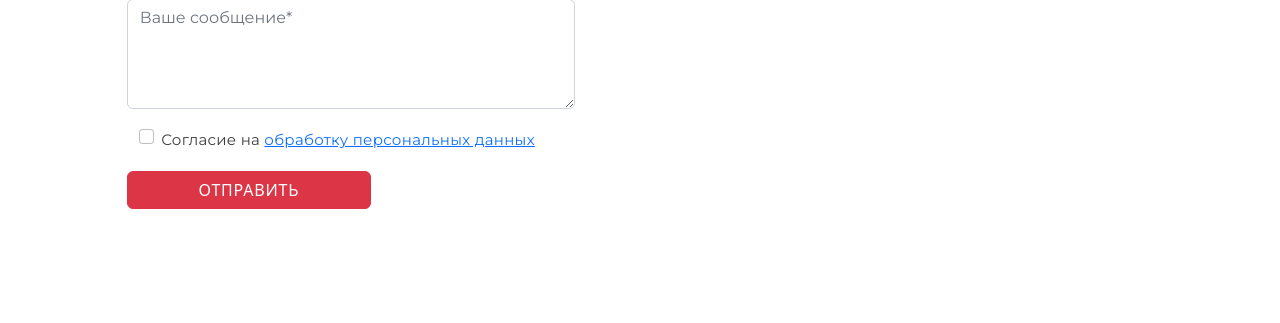
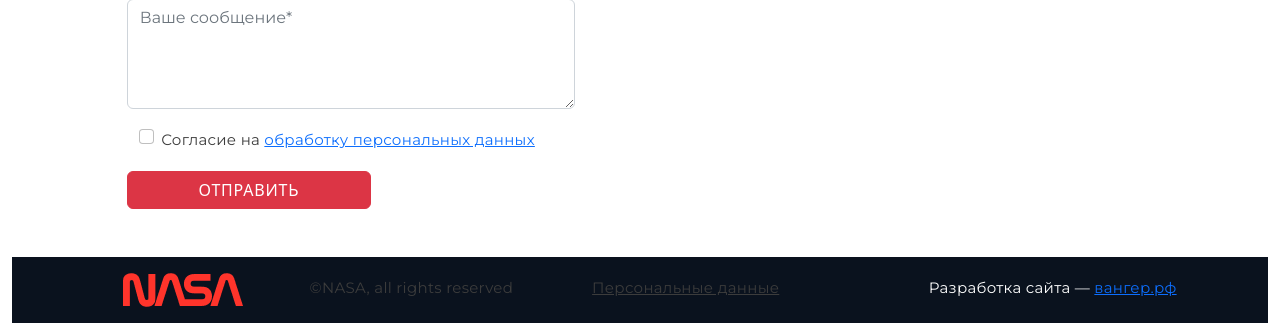
Before and after one commit to snchzzero/nasa, a Django app: template ns/templates/ns/promo.html in a window 1280 px wide. Shown: the part 2515-2838 px from the top of the page. Before the commit the page ends 2724 px from the top, so only its background shows below. Run offline with Django 3.2, Linux system fonts and the light colour scheme; the template is opened without the code that fills it, so the values that code supplies are empty; some libraries are stand-ins or nearby versions.

Commit message:
footer-done

```diff
--- a/ns/static/ns/style.css
+++ b/ns/static/ns/style.css
@@ -358,3 +358,20 @@
     text-transform: uppercase;
     color: #FFFFFF;
 }
+
+.footer
+{
+    background-color: #0A121E;
+}
+
+.footer_t
+{
+    font-family: 'Montserrat';
+    font-style: normal;
+    font-weight: 400;
+    font-size: 15px;
+    line-height: 30px;
+    /* identical to box height, or 200% */
+    letter-spacing: 0.02em;
+    color: #FFFFFF;
+}
--- a/ns/templates/ns/promo.html
+++ b/ns/templates/ns/promo.html
@@ -219,8 +219,9 @@
                 </div>
             </div>
 
+            <!-- Блок контакты -->
+            <div class="container-fluid text-center">
 
-            <div class="container-fluid text-center">
                 <div class="d-flex justify-content-center">
                     <div class="row col-10 text-start">
                         <div class="col-lg-6 col-md-6 col-6">
@@ -249,7 +250,6 @@
                                 <input class="form-control" type="text" placeholder="Ваш email*" aria-label="default input example">
                                 <input class="form-control" type="text" placeholder="Ваш телефон*" aria-label="default input example">
 
-
                                 <textarea type="message" class="form-control" id="exampleFormControlTextarea1"
                                           placeholder="Ваше сообщение*" rows="4"></textarea>
                             </div>
@@ -267,14 +267,41 @@
                             </div>
                         </div>
 
-
-
-                        <div class="col-lg-6 col-md-6 col-sm-12 col-6 mt-3">
+                        <div class="col-lg-6 col-md-5 col-sm-5 col-6 mt-3">
                             <script type="text/javascript" charset="utf-8" async
-                                    src="https://api-maps.yandex.ru/services/constructor/1.0/js/?um=constructor%3A381c9e0c3f1516e648a57ea3a1eda88dc766c1371ab77ab46379183d5738db60&amp;width=500&amp;height=720&amp;lang=ru_RU&amp;scroll=true">
+                                    src="https://api-maps.yandex.ru/services/constructor/1.0/js/?um=constructor%3A381c9e0c3f1516e648a57ea3a1eda88dc766c1371ab77ab46379183d5738db60&amp;width=500&amp;height=720&amp;lang=ru_RU&amp;scroll=true"
+                            class="img-fluid">
                             </script>
 
                         </div>
+                    </div>
+                </div>
+
+            </div>
+
+            <!-- Footer (подвал) -->
+            <div class="container-fluid d-flex justify-content-center text-center footer mt-5">
+                   <div class="row col-11 p-3 gy-5">
+                       <div class="col-lg-2">
+                           <a class="navbar-brand col-lg-2" href='#'>
+                               <img src="{% static 'ns/Vector.png' %}"
+                                    class="image-fluid d-inline-block align-top">
+                               </a>
+                       </div>
+                       <div class="col-lg-6">
+                           <div class="row">
+                               <div class="question2 col-lg-6"> ©NASA, all rights reserved </div>
+                               <div class="question2 col-lg-6" style="text-decoration-line: underline;"> Персональные данные </div>
+                           </div>
+                       </div>
+                       <div class="col-lg-4 footer_t text-lg-end text-md-center">
+                           Разработка сайта — <a href="https://xn--80adei2bu.xn--p1ai/"
+                           target="_blank">вангер.рф </a>
+                       </div>
+
+
+                   </div>
+               </div>
 
 
 
@@ -282,16 +309,6 @@
 
 
 
-
-
-
-                   </div>
-                </div>
-
-
-
-
-            </div>
 
 
 
```
